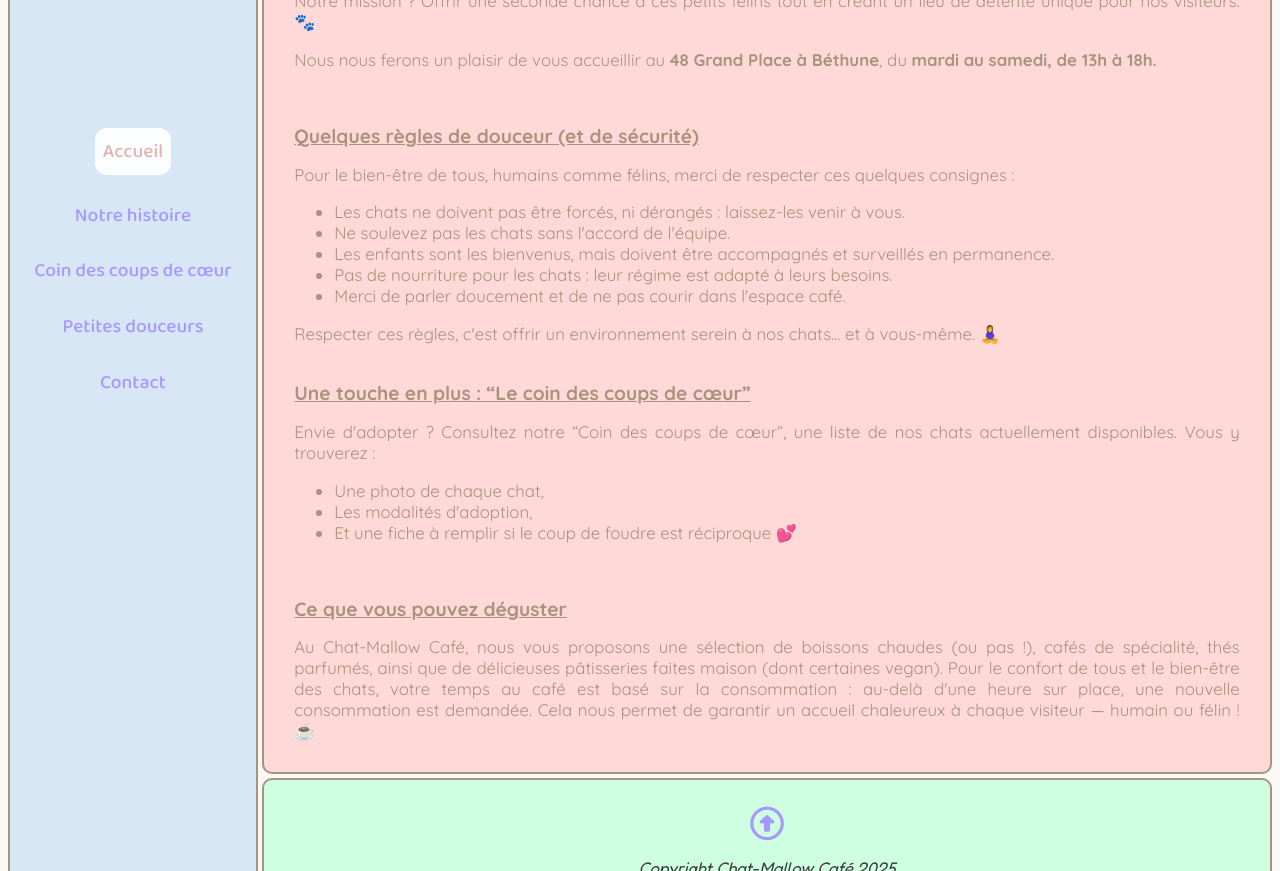
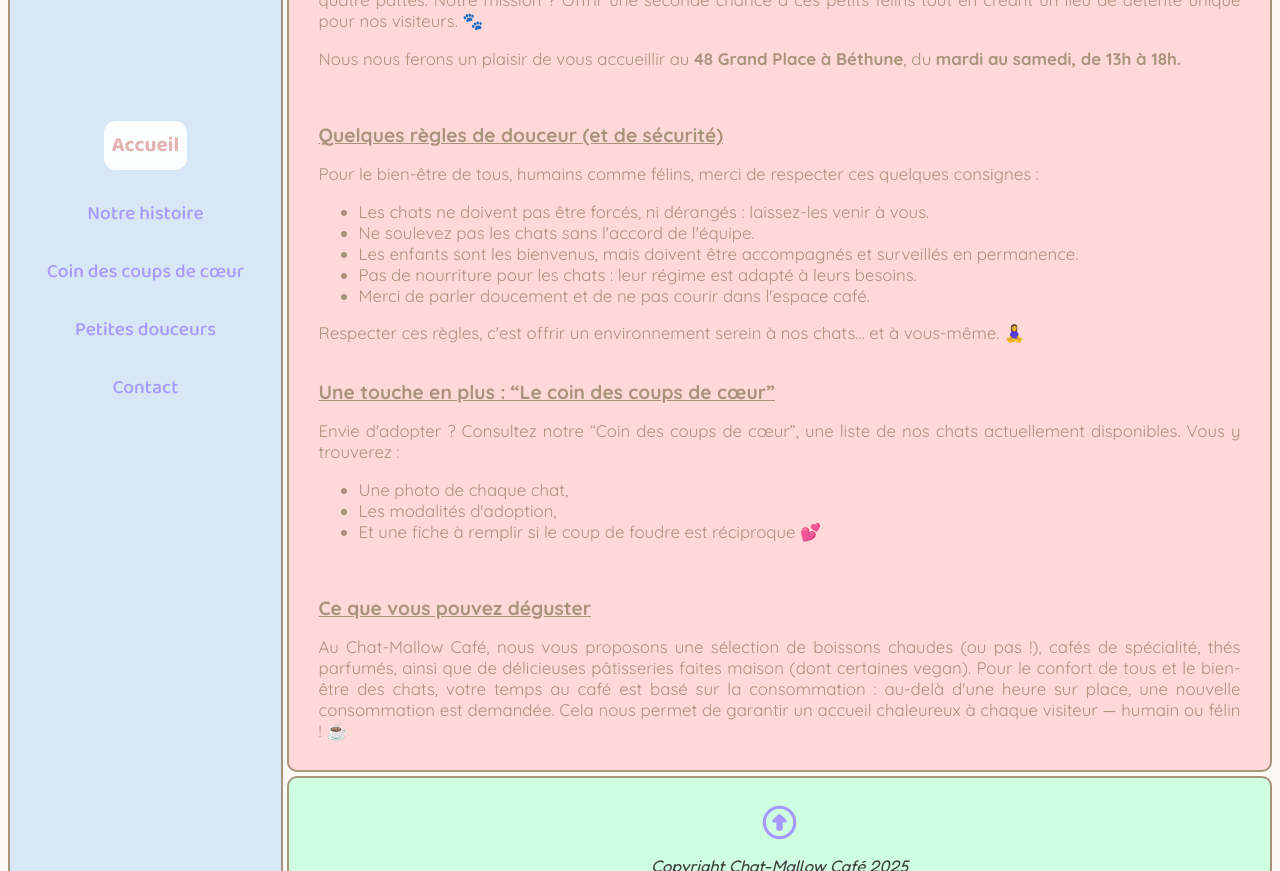
Before and after one commit to cginesdwwm/tpweb, a plain HTML site: page index.html in a window 1280 px wide. Shown: the part 440-1311 px from the top of the page. Drawn offline with Linux system fonts and the light colour scheme; a web font is replaced by a local one.

Commit message:
version finale

```diff
--- a/css/style.css
+++ b/css/style.css
@@ -62,7 +62,7 @@ body {
     font-size: 1.05rem;
     display: grid;
     gap: 0.25rem 0.25rem;
-    grid-template-columns: 250px 1fr 1fr 1fr 1fr 1fr;
+    grid-template-columns: 275px 1fr 1fr 1fr 1fr 1fr;
     grid-template-rows: 240px 1fr 1fr 1fr 1fr 180px;
     grid-template-areas:
         "nav header header header header header"
@@ -115,6 +115,7 @@ nav a {
     font-weight: 500;
     text-decoration: none;
     margin: 5%;
+    transition: 0.25s;
 }
 
 nav a:hover {
@@ -123,6 +124,9 @@ nav a:hover {
     border-radius: 15px;
     transition: 0.2s;
     padding: 0.5rem;
+    transition: 0.25s;
+    font-weight: bold;
+    font-size: 1.3rem;
 }
 
 main {
@@ -157,10 +161,12 @@ footer {
 footer a {
     text-decoration: none;
     color: #a798ff;
+    transition: 0.25s;
 }
 
 footer a:hover {
     color: #e4b2b2;
+    transition: 0.25s;
 }
 
 iframe {
@@ -248,6 +254,8 @@ iframe {
     text-decoration: none;
     padding: 0.5rem;
     color: #e4b2b2;
+    font-weight: bold;
+    font-size: 1.3rem;
 }
 
 .scroll-up {
```
